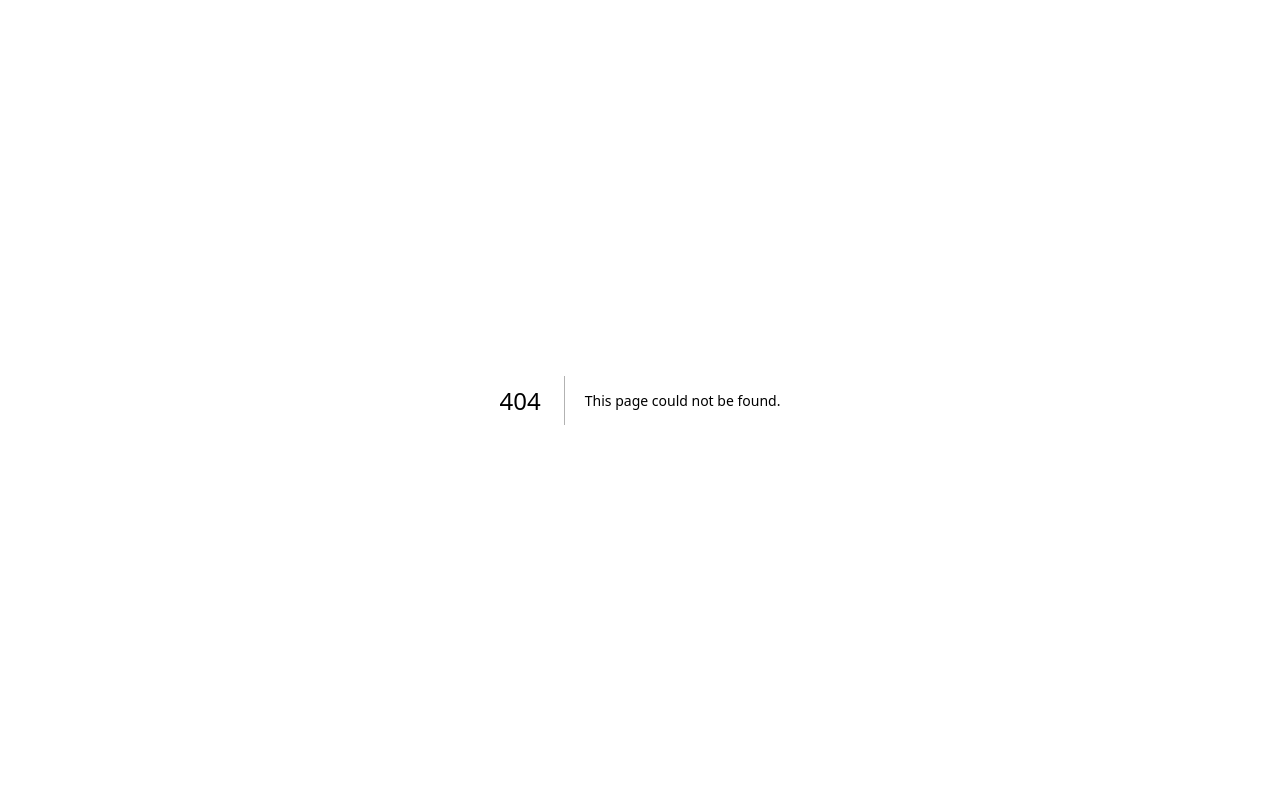
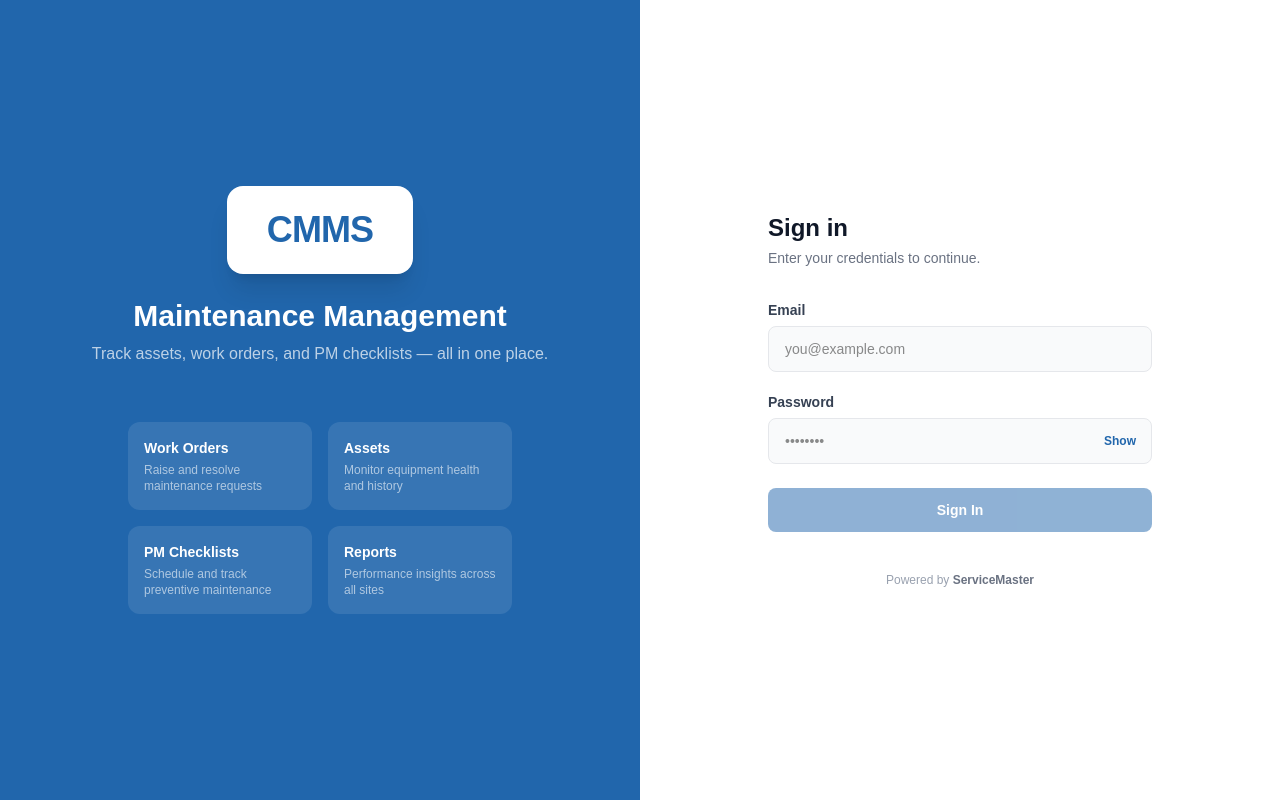
Before and after one commit to 234ekel234/cmms-web, a Next.js app: page /login in a window 1280 px wide. Before the commit this address had no page. Built offline with nearby package versions, Linux system fonts and the light colour scheme; no server answers.

Commit message:
feat: login page
Split-screen layout — blue brand panel on the left, form on the
right. Email/password fields with show/hide toggle, error banner,
and redirect to dashboard on success. Root / redirects to /login.

Co-Authored-By: Claude Sonnet 4.6 <noreply@anthropic.com>

```diff
--- /dev/null
+++ b/app/(auth)/layout.tsx
@@ -0,0 +1,3 @@
+export default function AuthLayout({ children }: { children: React.ReactNode }) {
+  return <>{children}</>;
+}
--- /dev/null
+++ b/app/(auth)/login/page.tsx
@@ -0,0 +1,140 @@
+"use client";
+
+import { useState } from "react";
+import { useRouter } from "next/navigation";
+import api from "@/lib/api";
+import { saveSession } from "@/lib/auth";
+
+export default function LoginPage() {
+  const router = useRouter();
+  const [email, setEmail] = useState("");
+  const [password, setPassword] = useState("");
+  const [showPassword, setShowPassword] = useState(false);
+  const [loading, setLoading] = useState(false);
+  const [error, setError] = useState<string | null>(null);
+
+  const canSubmit = email.trim() !== "" && password !== "" && !loading;
+
+  async function handleLogin(e: React.FormEvent) {
+    e.preventDefault();
+    if (!canSubmit) return;
+    setLoading(true);
+    setError(null);
+    try {
+      const res = await api.post("/auth/login", {
+        email: email.trim().toLowerCase(),
+        password,
+      });
+      const { token, user } = res.data;
+      saveSession(token, user);
+      router.push("/");
+    } catch (err: any) {
+      setError(err?.response?.data?.error ?? "Incorrect email or password.");
+    } finally {
+      setLoading(false);
+    }
+  }
+
+  return (
+    <div className="min-h-screen flex">
+      {/* Left — brand panel */}
+      <div className="hidden lg:flex lg:w-1/2 bg-[#2166AC] flex-col items-center justify-center p-12 gap-6">
+        <div className="bg-white rounded-2xl px-10 py-6 shadow-xl">
+          <p className="text-[#2166AC] text-4xl font-black tracking-tight">CMMS</p>
+        </div>
+        <div className="text-center">
+          <p className="text-white text-3xl font-bold">Maintenance Management</p>
+          <p className="text-white/70 text-base mt-2">Track assets, work orders, and PM checklists — all in one place.</p>
+        </div>
+        <div className="mt-8 grid grid-cols-2 gap-4 w-full max-w-sm">
+          {[
+            { label: "Work Orders", desc: "Raise and resolve maintenance requests" },
+            { label: "Assets", desc: "Monitor equipment health and history" },
+            { label: "PM Checklists", desc: "Schedule and track preventive maintenance" },
+            { label: "Reports", desc: "Performance insights across all sites" },
+          ].map((f) => (
+            <div key={f.label} className="bg-white/10 rounded-xl p-4">
+              <p className="text-white font-semibold text-sm">{f.label}</p>
+              <p className="text-white/60 text-xs mt-1">{f.desc}</p>
+            </div>
+          ))}
+        </div>
+      </div>
+
+      {/* Right — form panel */}
+      <div className="flex-1 flex items-center justify-center bg-white p-8">
+        <div className="w-full max-w-sm">
+          {/* Mobile logo */}
+          <div className="lg:hidden flex flex-col items-center mb-8">
+            <div className="bg-[#2166AC] rounded-xl px-6 py-3 mb-3">
+              <p className="text-white text-2xl font-black tracking-tight">CMMS</p>
+            </div>
+            <p className="text-gray-500 text-sm">Maintenance Management System</p>
+          </div>
+
+          <h1 className="text-2xl font-bold text-gray-900 mb-1">Sign in</h1>
+          <p className="text-gray-500 text-sm mb-8">Enter your credentials to continue.</p>
+
+          {error && (
+            <div className="bg-red-50 border border-red-200 text-red-700 text-sm font-medium rounded-lg px-4 py-3 mb-6">
+              {error}
+            </div>
+          )}
+
+          <form onSubmit={handleLogin} className="flex flex-col gap-5">
+            <div>
+              <label className="block text-sm font-semibold text-gray-700 mb-1.5">
+                Email
+              </label>
+              <input
+                type="email"
+                value={email}
+                onChange={(e) => { setEmail(e.target.value); if (error) setError(null); }}
+                placeholder="you@example.com"
+                autoComplete="email"
+                disabled={loading}
+                className="w-full border border-gray-200 rounded-lg px-4 py-3 text-sm bg-gray-50 focus:outline-none focus:ring-2 focus:ring-[#2166AC] focus:border-transparent disabled:opacity-50 transition"
+              />
+            </div>
+
+            <div>
+              <label className="block text-sm font-semibold text-gray-700 mb-1.5">
+                Password
+              </label>
+              <div className="relative">
+                <input
+                  type={showPassword ? "text" : "password"}
+                  value={password}
+                  onChange={(e) => { setPassword(e.target.value); if (error) setError(null); }}
+                  placeholder="••••••••"
+                  autoComplete="current-password"
+                  disabled={loading}
+                  className="w-full border border-gray-200 rounded-lg px-4 py-3 pr-16 text-sm bg-gray-50 focus:outline-none focus:ring-2 focus:ring-[#2166AC] focus:border-transparent disabled:opacity-50 transition"
+                />
+                <button
+                  type="button"
+                  onClick={() => setShowPassword((s) => !s)}
+                  className="absolute right-4 top-1/2 -translate-y-1/2 text-xs font-bold text-[#2166AC] hover:text-blue-800"
+                >
+                  {showPassword ? "Hide" : "Show"}
+                </button>
+              </div>
+            </div>
+
+            <button
+              type="submit"
+              disabled={!canSubmit}
+              className="w-full bg-[#2166AC] hover:bg-blue-800 disabled:opacity-50 text-white font-semibold rounded-lg py-3 text-sm transition cursor-pointer disabled:cursor-not-allowed mt-1"
+            >
+              {loading ? "Signing in…" : "Sign In"}
+            </button>
+          </form>
+
+          <p className="text-center text-xs text-gray-400 mt-10">
+            Powered by <span className="font-semibold text-gray-500">ServiceMaster</span>
+          </p>
+        </div>
+      </div>
+    </div>
+  );
+}
--- a/app/page.tsx
+++ b/app/page.tsx
@@ -1,65 +1,5 @@
-import Image from "next/image";
+import { redirect } from "next/navigation";
 
-export default function Home() {
-  return (
-    <div className="flex flex-col flex-1 items-center justify-center bg-zinc-50 font-sans dark:bg-black">
-      <main className="flex flex-1 w-full max-w-3xl flex-col items-center justify-between py-32 px-16 bg-white dark:bg-black sm:items-start">
-        <Image
-          className="dark:invert"
-          src="/next.svg"
-          alt="Next.js logo"
-          width={100}
-          height={20}
-          priority
-        />
-        <div className="flex flex-col items-center gap-6 text-center sm:items-start sm:text-left">
-          <h1 className="max-w-xs text-3xl font-semibold leading-10 tracking-tight text-black dark:text-zinc-50">
-            To get started, edit the page.tsx file.
-          </h1>
-          <p className="max-w-md text-lg leading-8 text-zinc-600 dark:text-zinc-400">
-            Looking for a starting point or more instructions? Head over to{" "}
-            <a
-              href="https://vercel.com/templates?framework=next.js&utm_source=create-next-app&utm_medium=appdir-template-tw&utm_campaign=create-next-app"
-              className="font-medium text-zinc-950 dark:text-zinc-50"
-            >
-              Templates
-            </a>{" "}
-            or the{" "}
-            <a
-              href="https://nextjs.org/learn?utm_source=create-next-app&utm_medium=appdir-template-tw&utm_campaign=create-next-app"
-              className="font-medium text-zinc-950 dark:text-zinc-50"
-            >
-              Learning
-            </a>{" "}
-            center.
-          </p>
-        </div>
-        <div className="flex flex-col gap-4 text-base font-medium sm:flex-row">
-          <a
-            className="flex h-12 w-full items-center justify-center gap-2 rounded-full bg-foreground px-5 text-background transition-colors hover:bg-[#383838] dark:hover:bg-[#ccc] md:w-[158px]"
-            href="https://vercel.com/new?utm_source=create-next-app&utm_medium=appdir-template-tw&utm_campaign=create-next-app"
-            target="_blank"
-            rel="noopener noreferrer"
-          >
-            <Image
-              className="dark:invert"
-              src="/vercel.svg"
-              alt="Vercel logomark"
-              width={16}
-              height={16}
-            />
-            Deploy Now
-          </a>
-          <a
-            className="flex h-12 w-full items-center justify-center rounded-full border border-solid border-black/[.08] px-5 transition-colors hover:border-transparent hover:bg-black/[.04] dark:border-white/[.145] dark:hover:bg-[#1a1a1a] md:w-[158px]"
-            href="https://nextjs.org/docs?utm_source=create-next-app&utm_medium=appdir-template-tw&utm_campaign=create-next-app"
-            target="_blank"
-            rel="noopener noreferrer"
-          >
-            Documentation
-          </a>
-        </div>
-      </main>
-    </div>
-  );
+export default function RootPage() {
+  redirect("/login");
 }
```
